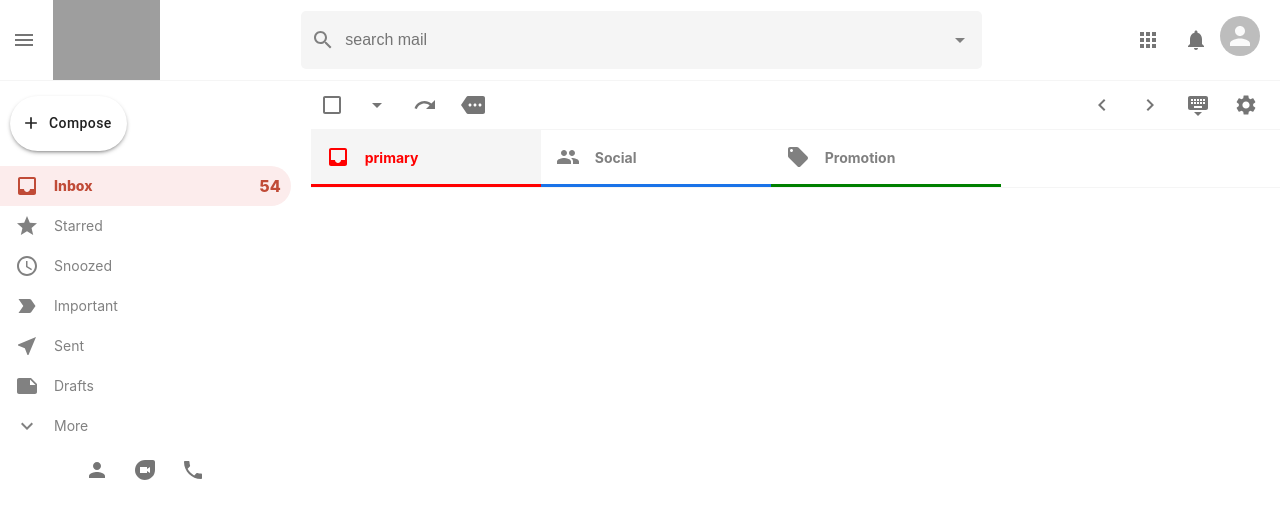
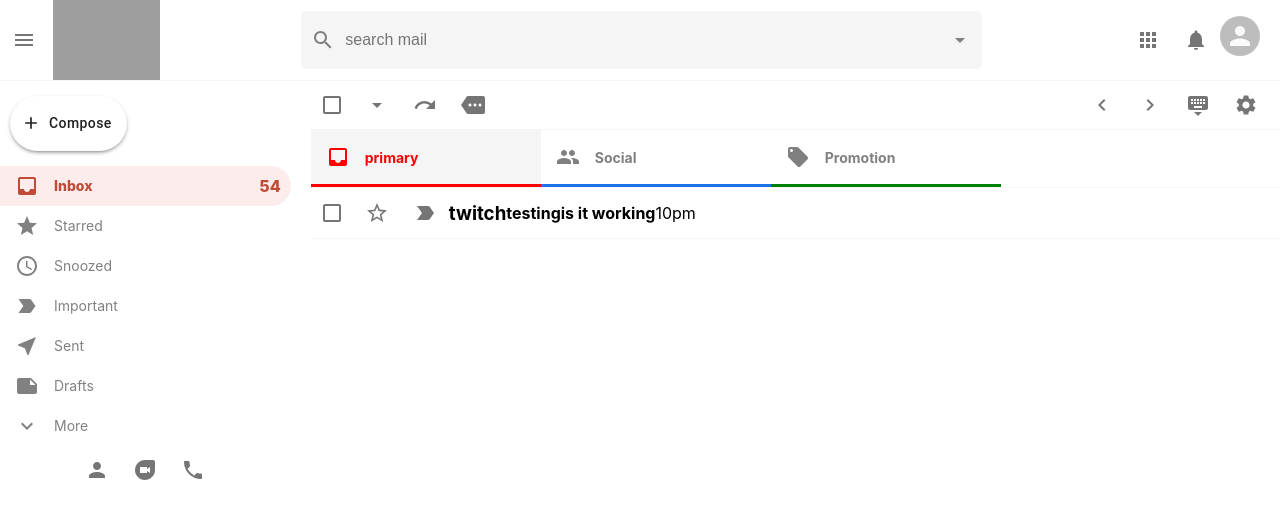
Before and after one commit to EdwardVilla0/GmailReplica, a React (Create React App) app: page /mail in a window 1280 px wide. Shown: the top 518 px of the page. Built offline with nearby package versions, Linux system fonts and the light colour scheme; grey boxes are pictures that could not be loaded.

Commit message:
created the email row

```diff
--- a/src/components/EmailList/EmailList.js
+++ b/src/components/EmailList/EmailList.js
@@ -12,6 +12,7 @@ import LocalOfferIcon from '@material-ui/icons/LocalOffer'
 import React from 'react'
 import './EmailList.css'
 import Section from '../Section/Section'
+import EmailRow from '../EmailRow/EmailRow'
 
 function EmailList() {
     return (
@@ -36,7 +37,14 @@ function EmailList() {
                 <Section Icon={PeopleIcon} title="Social" color="#1a73e8" />
                 <Section Icon={LocalOfferIcon} title="Promotion" color="green" />
             </div>
-            <div className="emailList__list"></div>
+            <div className="emailList__list">
+                <EmailRow
+                    title="twitch"
+                    subject="testing"
+                    description="is it working"
+                    time="10pm"
+                />
+            </div>
         </div>
     )
 }
--- /dev/null
+++ b/src/components/EmailRow/EmailRow.css
@@ -0,0 +1,13 @@
+.emailRow{
+    display: flex;
+    align-items: center;
+    height: 50px;
+    border-bottom: 1px solid whitesmoke;
+    cursor: pointer;
+    z-index: 999;
+}
+
+.emailRow:hover{
+    border-top: 1px solid whitesmoke;
+    box-shadow: 0px 4px 4px -2px rgba(0, 0, 0, 0.24);
+}
--- /dev/null
+++ b/src/components/EmailRow/EmailRow.js
@@ -0,0 +1,36 @@
+import { Checkbox, IconButton } from '@material-ui/core';
+import React from 'react';
+import StarBorderOutlinedIcon from '@material-ui/icons/StarBorderOutlined'
+import LabelImportantOutlinedIcon from '@material-ui/icons/LabelImportantOutlined'
+import './EmailRow.css';
+
+
+function EmailRow({ title, subject, description, time, id }) {
+    return (
+        <div className="emailRow">
+            <div className="emailRow__options">
+                <Checkbox />
+                <IconButton>
+                    <StarBorderOutlinedIcon />
+                </IconButton>
+                <IconButton>
+                    <LabelImportantOutlinedIcon />
+                </IconButton>
+            </div>
+            <h3 className="emailRow__title">
+                {title}
+            </h3>
+            <div className="emailRow__message">
+                <h4>
+                    {subject}
+                    <span className="emailRow__description">
+                        {description}
+                    </span>
+                </h4>
+            </div>
+            <div className="emailRow__description">{time}</div>
+        </div>
+    )
+}
+
+export default EmailRow
```
